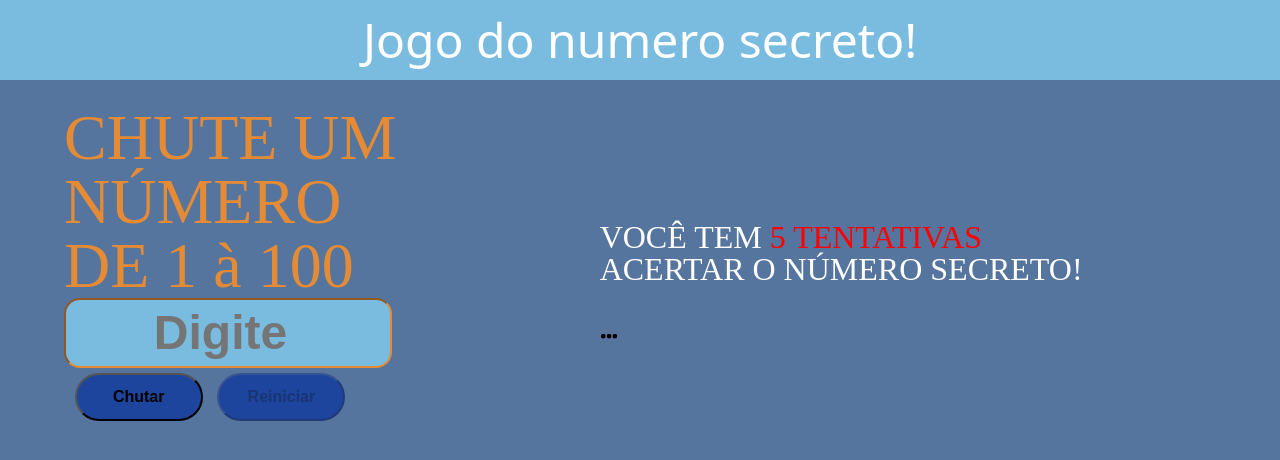
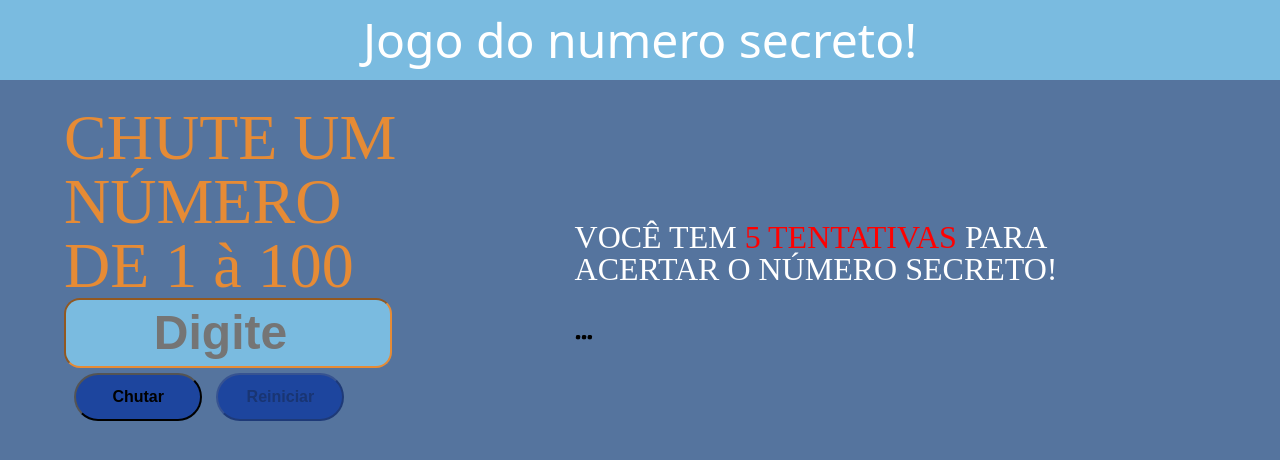
Before and after one commit to IGOLVISCK/numerosecreto, a plain HTML site: page index.html in a window 1280 px wide. Drawn offline with Linux system fonts and the light colour scheme; a web font is replaced by a local one.

Commit message:
correção texto tentativas index.html

```diff
--- a/index.html
+++ b/index.html
@@ -27,7 +27,7 @@
                 </div>
             </div>
             <div class="conteudo-direita">
-                <h4 class="aviso-tentativa">VOCÊ TEM <strong class="destaque-texto">5 TENTATIVAS </strong> ACERTAR O NÚMERO SECRETO!</h4>
+                <h4 class="aviso-tentativa">VOCÊ TEM <strong class="destaque-texto">5 TENTATIVAS </strong> PARA ACERTAR O NÚMERO SECRETO!</h4>
                 <h3 class="resultado">...</h3>
             </div>
         </section>
```
